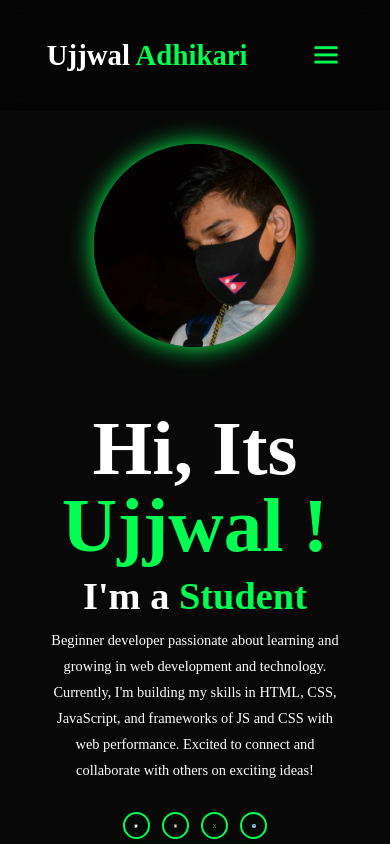
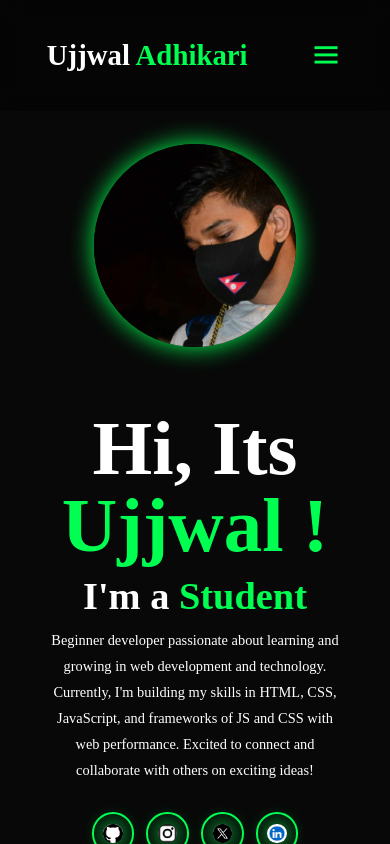
Before and after one commit to Ujjwal-Adk/ujjwaladhikari, a plain HTML site: page index.html in a window 390 px wide. Drawn offline with nearby package versions, Linux system fonts and the light colour scheme.

Commit message:
Update 3 style.css

```diff
--- a/style.css
+++ b/style.css
@@ -370,9 +370,17 @@ box-shadow: 0 0 25px var(--main-color),
 }
 
 .icon{
-    width:1vw;
+    width: 1.5vw;
     border-radius: 50%;
     box-shadow:0 0 25px var(--main-color) ;
+}
+
+@media (max-width: 768px) {
+    .icon {
+        width: 5vw; /* Make the icons bigger on mobile */
+        height: 5vw; /* Maintain the square shape */
+        box-shadow: 0 0 20px var(--main-color); /* Slightly reduce shadow for smaller screens */
+    }
 }
 .icons{
     width: 15vw;
```
